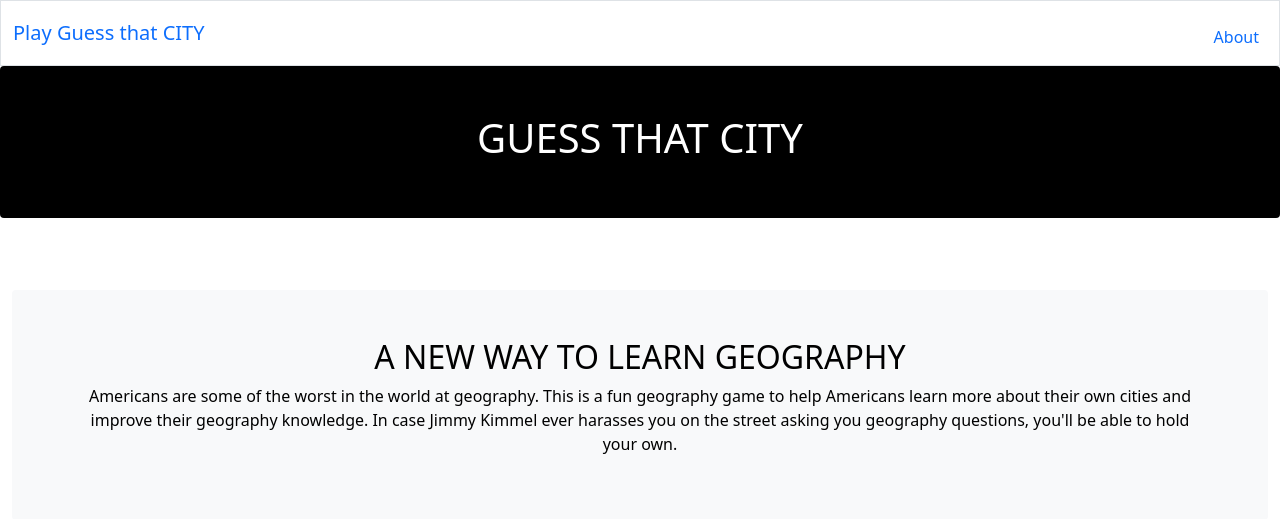
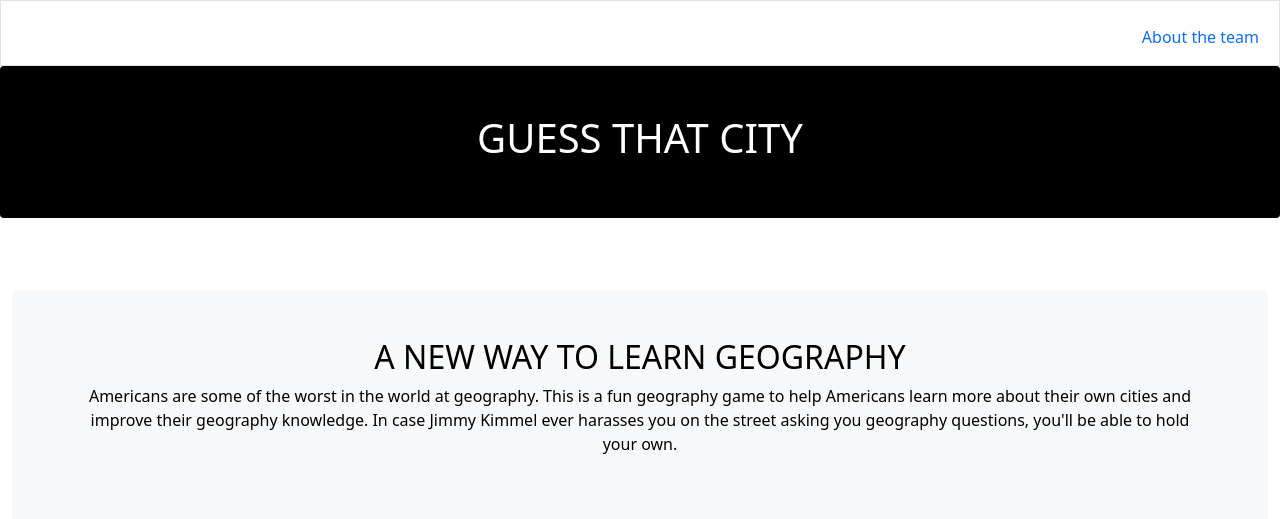
Before and after one commit to madelynxmao/yhack2022, a Flask app: page / in a window 1280 px wide. Shown: the top 519 px of the page. Run offline with Flask 2, Linux system fonts and the light colour scheme.

Commit message:
fixed home page

```diff
--- a/templates/layout.html
+++ b/templates/layout.html
@@ -24,13 +24,13 @@
 
         <nav class="bg-white border navbar navbar-expand-md navbar-white">
             <div class="container-fluid">
-                <a class="navbar-brand" href="/"><span class="black">Play Guess that CITY</span></a>
+
                 <button aria-controls="navbar" aria-expanded="false" aria-label="Toggle navigation" class="navbar-toggler" data-bs-target="#navbar" data-bs-toggle="collapse" type="button">
                     <span class="navbar-toggler-icon"></span>
                 </button>
                 <div class="collapse navbar-collapse" id="navbar">
                         <ul class="navbar-nav ms-auto mt-2">
-                            <li class="nav-item"><a class="nav-link" href="/about">About</a></li>
+                            <li class="nav-item"><a class="nav-link" href="/about">About the team</a></li>
                         </ul>
                 </div>
             </div>
```
